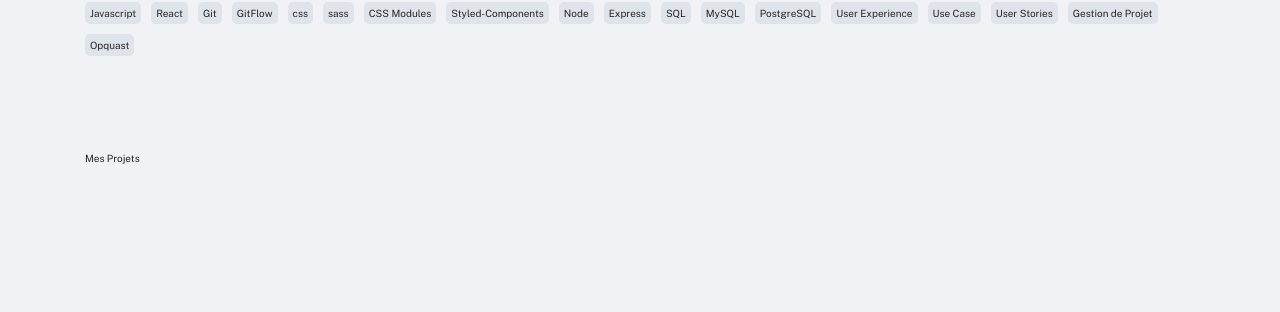
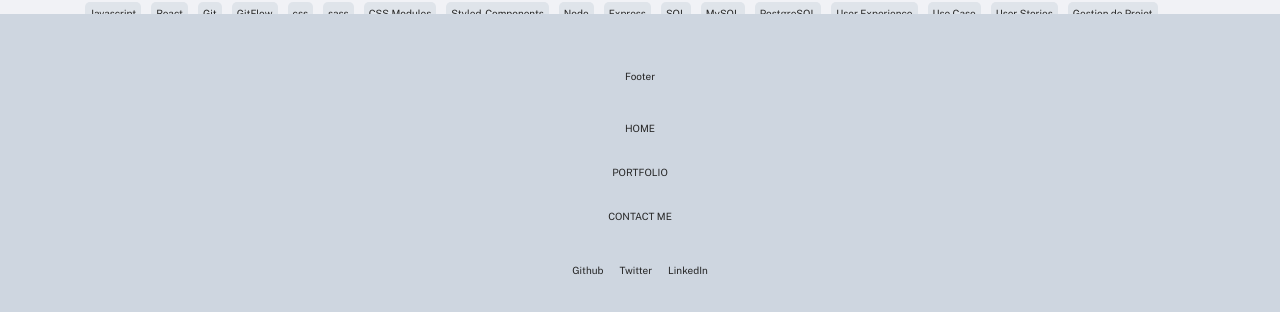
Before and after one commit to Alexandre-st/Portfolio, a React (Vite) app: page / in a window 1280 px wide. Shown: the part 432-744 px from the top of the page. Built offline with nearby package versions, Linux system fonts and the light colour scheme; a web font is replaced by a local one.

Commit message:
Add the footer with a base of styles

```diff
--- a/src/App.jsx
+++ b/src/App.jsx
@@ -1,7 +1,7 @@
 import { BrowserRouter, Route, Routes } from "react-router-dom";
+import Footer from "./layouts/Footer";
 import Header from "./layouts/Header";
 import Homepage from "./pages/Homepage";
-
 
 const App = () => {
 
@@ -11,6 +11,7 @@ const App = () => {
       <Routes>
         <Route path='/' element={<Homepage />} />
       </Routes>
+      <Footer />
     </BrowserRouter>
   )
 };
--- /dev/null
+++ b/src/layouts/Footer.jsx
@@ -0,0 +1,31 @@
+import { Link } from "react-router-dom";
+
+const Footer = () => {
+  return (
+    <footer className="footer">
+      <div className="footer-container container">
+        <h4>Footer</h4>
+
+        <ul className="footer-content-list">
+          <li className="nav-link">
+            <Link to="/">Home</Link>
+          </li>
+          <li className="nav-link">
+            <Link to="/">Portfolio</Link>
+          </li>
+          <li className="nav-link">
+            <Link to="/">Contact Me</Link>
+          </li>
+        </ul>
+
+        <div className="footer-social">
+          <a href="https://github.com/Alexandre-st" target="_blank">Github</a>
+          <a href="https://twitter.com/a_saintprix" target='_blank'>Twitter</a>
+          <a href="https://www.linkedin.com/in/alexandre-saint-prix/" target='_blank'>LinkedIn</a>
+        </div>
+      </div>
+    </footer>
+  );
+};
+
+export default Footer;
--- a/src/styles/base/_base.scss
+++ b/src/styles/base/_base.scss
@@ -8,7 +8,7 @@
 }
 
 .container {
-  width: min(100% - 3.2rem, 111rem);
+  width: min(100% - 4rem, 111rem);
   margin-inline: auto;
 
   @include mq(tablet) {
--- a/src/styles/index.scss
+++ b/src/styles/index.scss
@@ -4,6 +4,7 @@
 
 // == LAYOUTS == //
 @use "./layouts/header";
+@use "./layouts/footer";
 
 // == PAGES == //
 @use "./pages/homepage";
--- /dev/null
+++ b/src/styles/layouts/_footer.scss
@@ -0,0 +1,32 @@
+.footer {
+  position: absolute;
+  bottom: 0;
+  height: 35.4rem;
+  background-color: #ced6e0;
+  width: 100%;
+
+  h4 {
+    margin-bottom: 4rem;
+  }
+
+  &-container {
+    margin-top: 5.6rem;
+    display: flex;
+    flex-direction: column;
+    align-items: center;
+  }
+
+  &-content-list {
+    display: flex;
+    flex-direction: column;
+    align-items: center;
+    gap: 3.2rem;
+    text-transform: uppercase;
+  }
+
+  &-social {
+    display: flex;
+    margin-top: 4.2rem;
+    gap: 1.6rem;
+  }
+}
```
